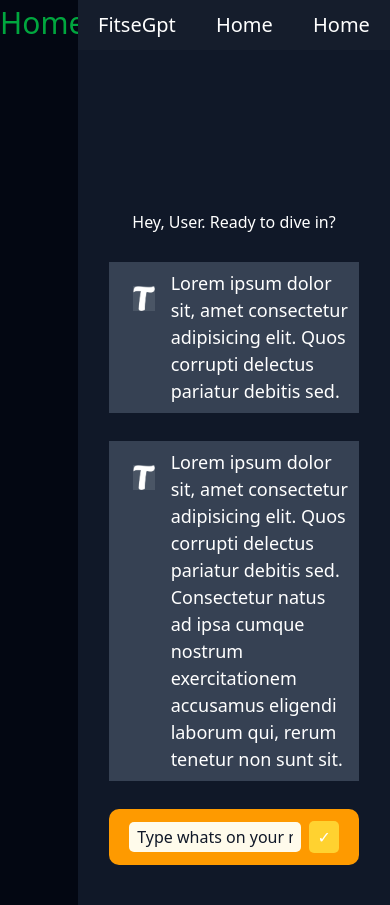
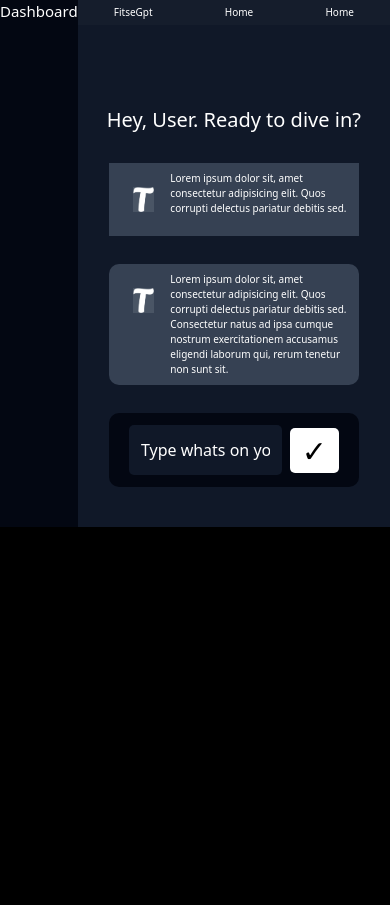
Before and after one commit to codewithfitse/AiChatBot, a React (Vite) app in the folder Frontend/: page /Home in a window 390 px wide. After the commit the page ends 844 px from the top, so only its background shows below. Built offline with nearby package versions, Linux system fonts and the light colour scheme.

Commit message:
CHANGING ON HOMEPAGE

```diff
--- a/Frontend/src/page/Home.jsx
+++ b/Frontend/src/page/Home.jsx
@@ -5,17 +5,19 @@ export const Home = () => {
     <>
       <div className="w-full min-h-full flex bg-black text-white">
         <aside className="w-[20%] h-auto bg-gray-950">
-          <h1 className="text-[30px] text-green-600 text-center">Home</h1>
+          <h1 className="text-[15px] lg:text-[30px] text-center">Dashboard</h1>
         </aside>
         <main className="w-full h-full flex flex-col items-center bg-gray-900">
-          <nav className="w-full h-[50px] flex justify-around items-center bg-white/2">
-            <h1 className="text-[20px]">FitseGpt</h1>
-            <h1 className="text-[20px]">Home</h1>
-            <h1 className="text-[20px]">Home</h1>
+          <nav className="w-full h-[25px] lg:h-[50px] flex justify-around items-center text-[10px] lg:text-[20px] bg-white/2">
+            <h1 className="">FitseGpt</h1>
+            <h1 className="">Home</h1>
+            <h1 className="">Home</h1>
           </nav>
           <div className="w-full h-full pb-10 bg-transparent">
-            <div className="w-full h-full mt-40 flex flex-col ju items-center space-y-7">
-              <h1 className="">Hey, User. Ready to dive in?</h1>
+            <div className="w-full h-full mt-20 lg:mt-40 flex flex-col ju items-center space-y-7">
+              <h1 className="text-[20px] lg:text-[30px]">
+                Hey, User. Ready to dive in?
+              </h1>
 
               <div className="chat">
                 <img
@@ -24,20 +26,20 @@ export const Home = () => {
                   srcset=""
                   className="size-[25px] m-4 bg-gray-600"
                 />
-                <p className="w-[90%] text-[18px]">
+                <p className="w-[90%] text-[10px] lg:text-[18px]">
                   Lorem ipsum dolor sit, amet consectetur adipisicing elit. Quos
                   corrupti delectus pariatur debitis sed.
                 </p>
               </div>
 
-              <div className="chat">
+              <div className="chat rounded-[10px]">
                 <img
                   src="logo.webp"
                   alt=""
                   srcset=""
                   className="size-[25px] m-4 bg-gray-600"
                 />
-                <p className="w-[90%] text-[18px]">
+                <p className="w-[90%] text-[10px] lg:text-[18px]">
                   Lorem ipsum dolor sit, amet consectetur adipisicing elit. Quos
                   corrupti delectus pariatur debitis sed. Consectetur natus ad
                   ipsa cumque nostrum exercitationem accusamus eligendi laborum
@@ -45,13 +47,13 @@ export const Home = () => {
                 </p>
               </div>
 
-              <div className="w-[80%] h-fit flex items-center px-5 py-3 rounded-[10px] bg-amber-500 space-x-2">
+              <div className="w-[80%] h-fit flex items-center px-5 py-3 rounded-[10px] bg-gray-950 space-x-2">
                 <input
                   type="text"
-                  className="w-full h-[30px] p-2 bg-amber-50 rounded-[5px] placeholder:text-gray-900"
+                  className="w-full h-[50px] p-3 bg-gray-900 rounded-[5px] placeholder:text-white"
                   placeholder="Type whats on your mind?"
                 />
-                <button className="px-2 py-1 bg-amber-300 rounded-[5px]">
+                <button className="px-3 bg-white text-black text-[30px] rounded-[5px]">
                   ✓
                 </button>
               </div>
```
